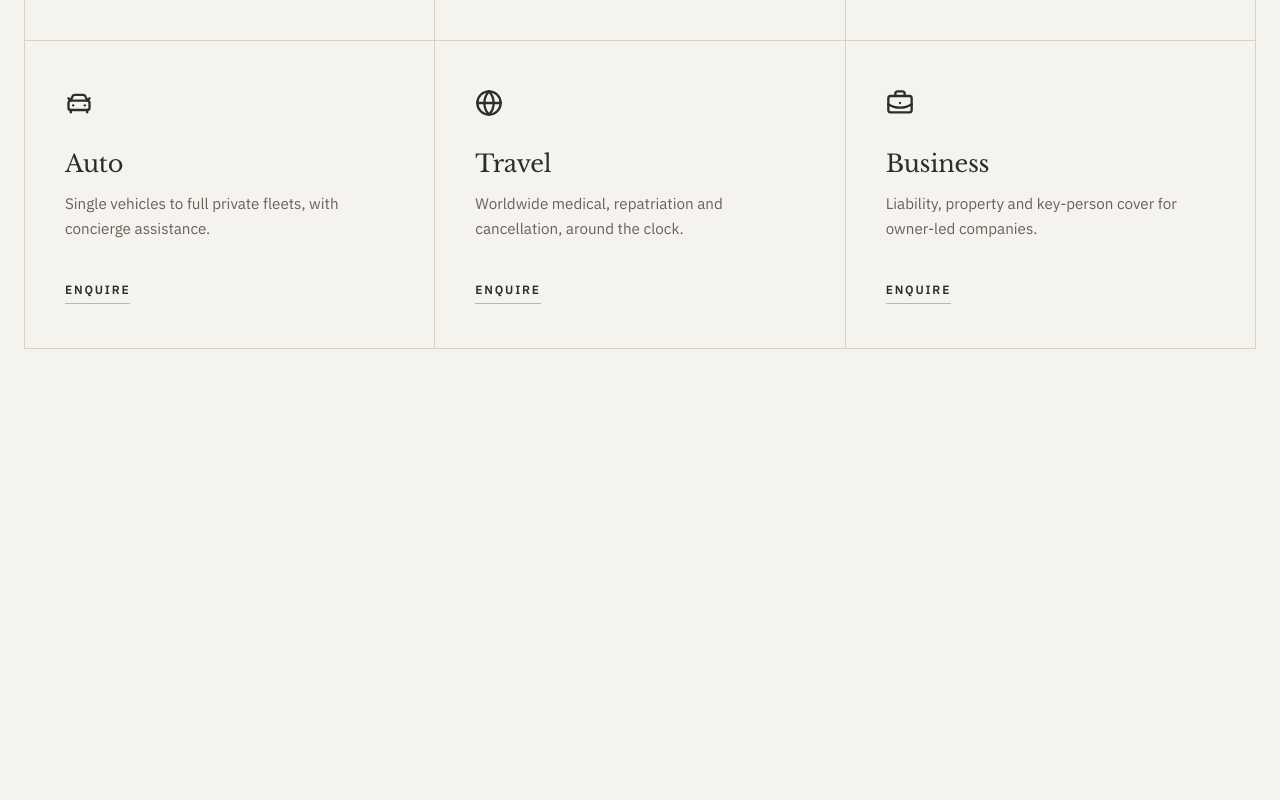
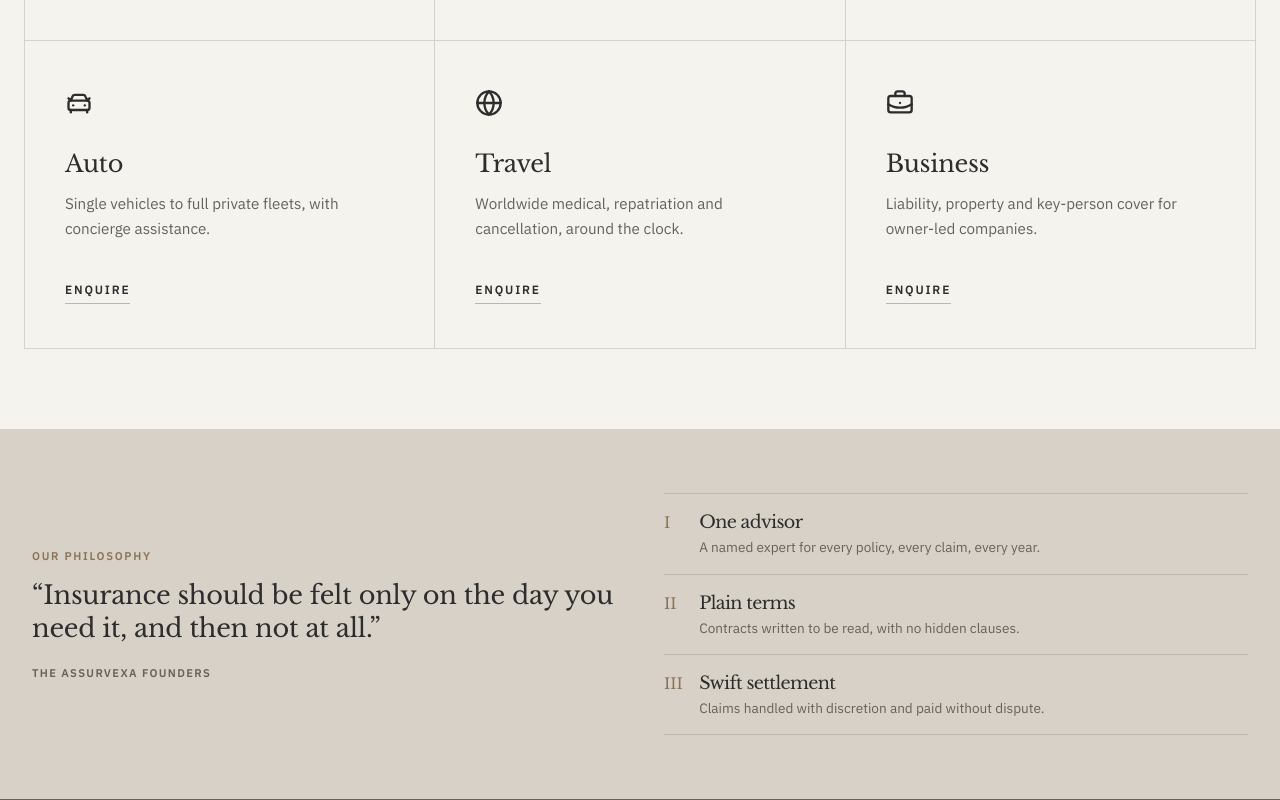
Before and after one commit to SaouiYassir/Assurvexa, a React (Vite) app in the folder Frontend/: page / in a window 1280 px wide. Shown: the part 1467-2267 px from the top of the page. Before the commit the page ends 1896 px from the top, so only its background shows below. Built offline with nearby package versions, Linux system fonts and the light colour scheme.

Commit message:
Philosophy Section Added

```diff
--- a/Frontend/src/pages/home/Home.jsx
+++ b/Frontend/src/pages/home/Home.jsx
@@ -1,6 +1,7 @@
 import Hero from "./sections/Hero";
 import Stats from "./sections/Stats";
 import Cover from "./sections/Cover";
+import Philosophy from "./sections/Philosophy";
 
 function Home() {
     return (
@@ -8,6 +9,7 @@ function Home() {
             <Hero />
             <Stats />
             <Cover />
+            <Philosophy />
         </main>
     )
 }
--- /dev/null
+++ b/Frontend/src/pages/home/sections/Philosophy.css
@@ -0,0 +1,123 @@
+/* =========================================
+   ASSURVEXA — PHILOSOPHY SECTION (Full Width & Border BG)
+   ========================================= */
+
+.philosophy-section {
+  width: 100%; /* Spans full page width */
+  padding-block: var(--space-16, 4rem);
+  background-color: var(--color-border, #e6e2db); /* Set to --color-border */
+  border-bottom: 1px solid var(--color-ink-soft, rgba(0, 0, 0, 0.1));
+
+  display: grid;
+  grid-template-columns: 1fr 1fr;
+  gap: var(--space-12, 3rem);
+  padding-inline: max(2rem, calc((100vw - var(--container-width, 1200px)) / 2)); /* Centers content while stretching background */
+  box-sizing: border-box;
+}
+
+/* Left Column: Quote Block */
+.philosophy-section > div:first-child {
+  display: flex;
+  flex-direction: column;
+  justify-content: center;
+}
+
+/* Section Tag / Eyebrow */
+.philosophy-section h1 {
+  font-family: var(--font-body);
+  font-size: 0.7rem;
+  font-weight: 600;
+  letter-spacing: 0.15em;
+  text-transform: uppercase;
+  color: var(--color-bronze, #a3704c);
+  margin-bottom: 1rem;
+}
+
+/* Main Quote */
+.philosophy-section > div:first-child p {
+  font-family: var(--font-heading);
+  font-size: clamp(1.4rem, 2vw, 1.8rem);
+  font-weight: 400;
+  line-height: 1.3;
+  color: var(--color-ink, #1c1c1c);
+  letter-spacing: -0.01em;
+  margin-bottom: 1.25rem;
+}
+
+/* Quote Author */
+.philosophy-section h3 {
+  font-family: var(--font-body);
+  font-size: 0.7rem;
+  font-weight: 600;
+  letter-spacing: 0.12em;
+  text-transform: uppercase;
+  color: var(--color-ink-soft, #666);
+}
+
+/* Right Column: 3 Pillars */
+.philosophy-section > div:last-child {
+  display: flex;
+  flex-direction: column;
+  justify-content: center;
+}
+
+.philosophy-section > div:last-child > div {
+  display: grid;
+  grid-template-columns: 2.2rem 1fr;
+  grid-template-rows: auto auto;
+  align-items: baseline;
+
+  padding-block: 1rem;
+  border-bottom: 1px solid rgba(0, 0, 0, 0.12); /* Subtle dark divider */
+}
+
+.philosophy-section > div:last-child > div:first-child {
+  border-top: 1px solid rgba(0, 0, 0, 0.12);
+}
+
+/* Roman Numerals (I, II, III) */
+.philosophy-section span {
+  grid-row: 1 / 3;
+  grid-column: 1;
+  font-family: var(--font-heading);
+  font-size: 0.95rem;
+  font-weight: 400;
+  color: var(--color-bronze, #a3704c);
+}
+
+/* Pillar Title */
+.philosophy-section h4 {
+  grid-column: 2;
+  font-family: var(--font-heading);
+  font-size: 1.1rem;
+  font-weight: 400;
+  color: var(--color-ink, #1c1c1c);
+  margin-bottom: 0.25rem;
+}
+
+/* Pillar Description */
+.philosophy-section > div:last-child p {
+  grid-column: 2;
+  font-family: var(--font-body);
+  font-size: 0.85rem;
+  line-height: 1.5;
+  color: var(--color-ink-soft, #666);
+}
+
+/* =========================================
+   RESPONSIVE DESIGN
+   ========================================= */
+
+@media (max-width: 900px) {
+  .philosophy-section {
+    grid-template-columns: 1fr;
+    gap: 2rem;
+    padding-block: 3rem;
+  }
+}
+
+@media (max-width: 480px) {
+  .philosophy-section {
+    padding-inline: 1.25rem;
+  }
+}
--- /dev/null
+++ b/Frontend/src/pages/home/sections/Philosophy.jsx
@@ -0,0 +1,21 @@
+import './Philosophy.css'
+
+function Philosophy() {
+    return(
+        <section id='philosophy' className='philosophy-section'>
+            <div>
+                <h1>OUR PHILOSOPHY</h1>
+                <p>“Insurance should be felt only on the day you need it, and then not at all.”</p>
+                <h3>THE ASSURVEXA FOUNDERS</h3>
+            </div>
+
+            <div>
+                <div><span>I</span> <h4>One advisor</h4> <p>A named expert for every policy, every claim, every year.</p></div>
+                <div><span>II</span> <h4>Plain terms</h4> <p>Contracts written to be read, with no hidden clauses.</p></div>
+                <div><span>III</span> <h4>Swift settlement</h4> <p>Claims handled with discretion and paid without dispute.</p></div>
+            </div>
+        </section>
+    )
+}
+
+export default Philosophy;
```
